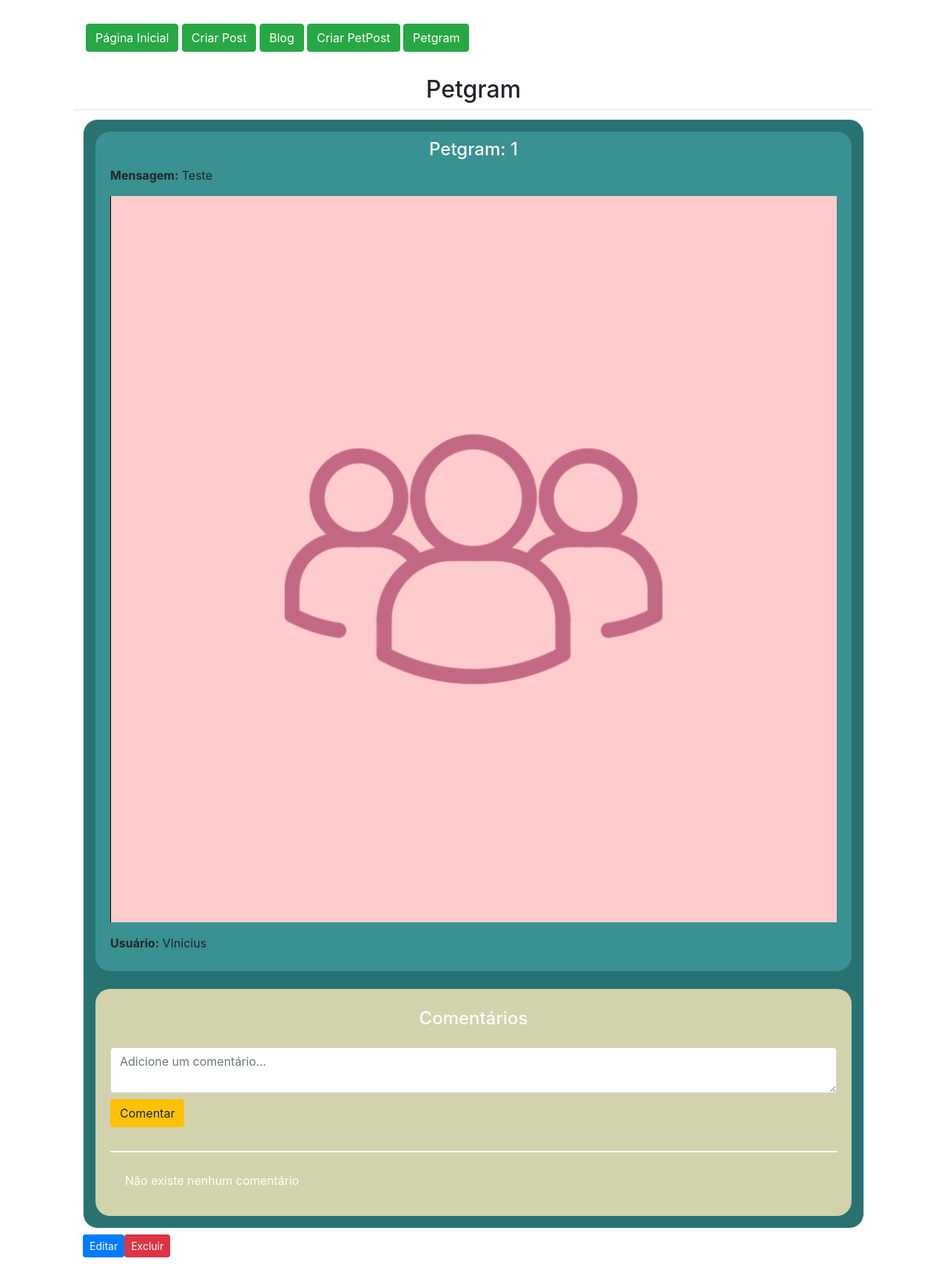
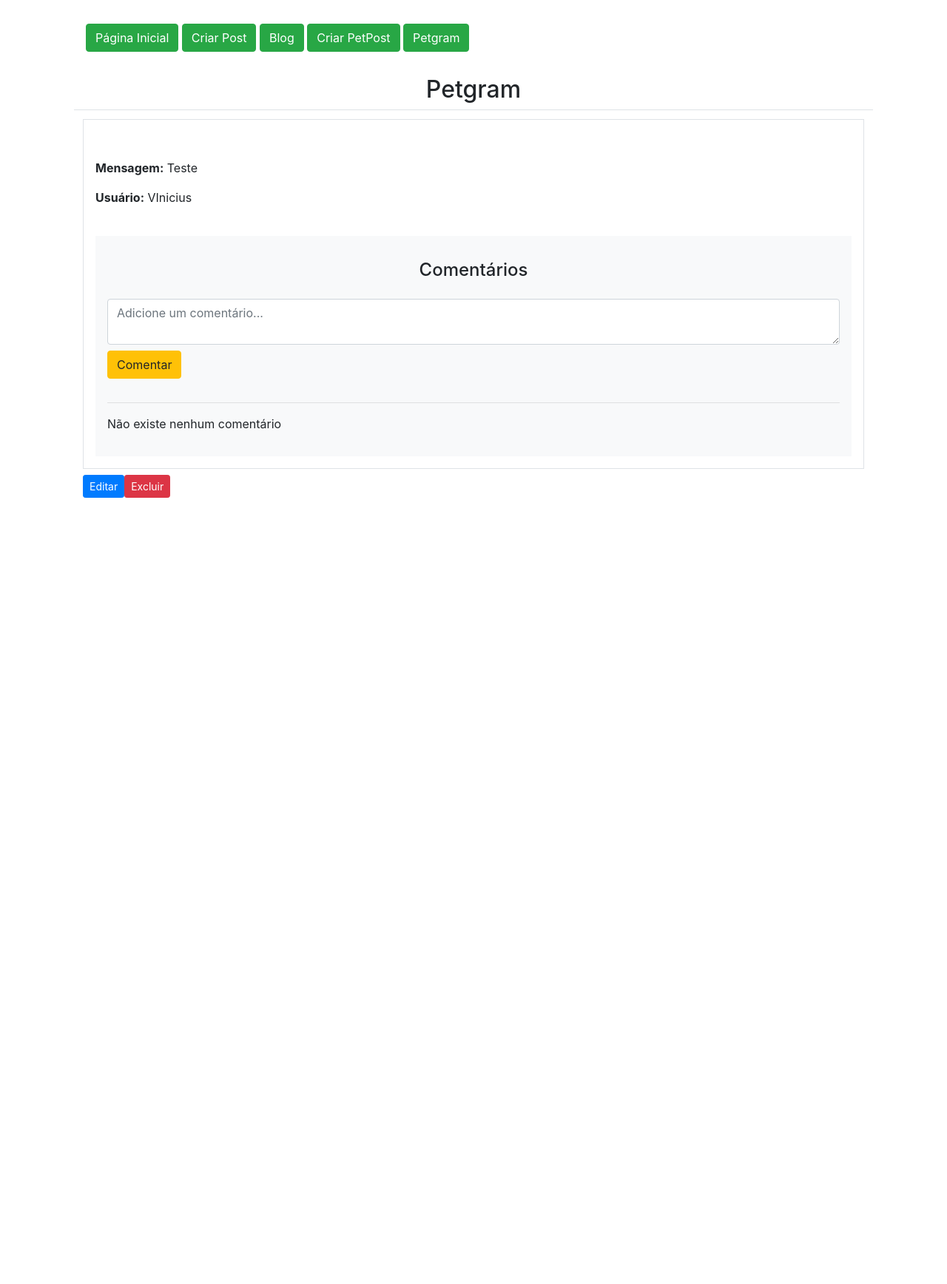
Before and after one commit to ViniciusLeandroCodogno/projeto-final-zero, a Flask app: page /petgram/lista/ in a window 1280 px wide. Shown: the whole page at 74% size. After the commit the page ends 673 px from the top, so only its background shows below. Run offline with Flask 3, Linux system fonts and the light colour scheme; a user stored in the database is signed in; data comes from the database, SQL or seed files in the repository; both versions use the stored data as it was before the commit; data that the repository does not hold is empty; some libraries are stand-ins or nearby versions.

Commit message:
Código Funcional Default
19/08

```diff
--- a/app/models.py
+++ b/app/models.py
@@ -15,12 +15,10 @@ class User(db.Model, UserMixin):
     petgrams = db.relationship('Petgram', backref='user', lazy=True)
     comentarios_petgram = db.relationship('ComentarioPetgram', backref='user', lazy=True)
 
-
 class Post(db.Model):
     id = db.Column(db.Integer, primary_key=True)
     mensagem = db.Column(db.String, nullable=True)
     user_id = db.Column(db.Integer, db.ForeignKey('user.id'), nullable=True)
-    imagem_url = db.Column(db.String, nullable=True)
 
 class Comentario(db.Model):
     id = db.Column(db.Integer, primary_key=True)
@@ -35,7 +33,6 @@ class Petgram(db.Model):
     id = db.Column(db.Integer, primary_key=True)
     mensagem = db.Column(db.Text, nullable=False)
     user_id = db.Column(db.Integer, db.ForeignKey('user.id'), nullable=False)
-    imagem_url = db.Column(db.String, nullable=True)
     comentarios = db.relationship('ComentarioPetgram', backref='petgram', lazy=True)
 
 class ComentarioPetgram(db.Model):
--- a/app/templates/petgram_lista.html
+++ b/app/templates/petgram_lista.html
@@ -11,50 +11,45 @@
                         <tr>
                             <td colspan="4">
                                 <!-- Estrutura do Petgram -->
-                                <div class="Estrutura_do_Petgram d-flex flex-column border p-3 mb-2" style="background-color: #297272; padding: 10px 20px; border-radius: 20px;">
+                                <div class="petgram-estrutura d-flex flex-column border p-3 mb-2 rounded-3">
 
                                     <!-- Informações do Petgram -->
-                                    <div class="d-flex flex-column mb-4" style="background-color: #399191; padding: 10px 20px; border-radius: 20px;">
-                                        <h4 class="w-100 text-center" style="color: white;">Petgram: {{ linha.id }}</h4>
+                                    <div class="petgram-info d-flex flex-column mb-4">
+                                        <h4 class="w-100 text-center text-white">Petgram: {{ linha.id }}</h4>
                                         <p><strong>Mensagem:</strong> {{ linha.mensagem }}</p>
-
-                                        {% if linha.imagem_url %}
-                                            <img src="{{ linha.imagem_url }}" alt="Imagem do petgram" class="img-fluid mb-3">
-                                        {% endif %}
-
                                         <p><strong>Usuário:</strong> {{ linha.user.nome }}</p>
                                     </div>
 
-                                    <!-- Estrutura dos Comentários do Petgram -->
-                                    <div class="Comentario_div" style="background-color: #D2D2AC; padding: 10px 20px; border-radius: 20px;">
-                                        <h4 class="w-100 text-center mt-3 mb-4" style="color: white;">Comentários</h4>
+                                    <!-- Comentários do Petgram -->
+                                    <div class="petgram-comentarios bg-light p-3 rounded-3">
+                                        <h4 class="w-100 text-center mt-3 mb-4">Comentários</h4>
 
-                                        <!-- Formulário dos Comentários -->
+                                        <!-- Formulário de Comentários -->
                                         <form action="{{ url_for('comentar_petgram', petgram_id=linha.id) }}" method="POST" class="mt-2">
                                             <div class="form-group">
                                                 <textarea name="conteudo" class="form-control" placeholder="Adicione um comentário..." required></textarea>
                                                 <button type="submit" class="btn btn-warning mt-2 mb-3">Comentar</button>
                                             </div>
-                                            <hr style="border: 1px solid white;">
+                                            <hr class="text-white">
                                         </form>
 
-                                        <!-- Estrutura Visualização dos Comentários -->
-                                        <div style="background-color: #D2D2AC; padding: 10px 20px; border-radius: 20px; color: white;">
+                                        <!-- Exibição dos Comentários -->
+                                        <div class="comentarios-visualizacao">
                                             {% if linha.comentarios|length == 0 %}
                                                 <p>Não existe nenhum comentário</p>
                                             {% else %}
                                                 {% for comentario in linha.comentarios %}
-                                                    <div class="border p-2 mb-2" style="border-radius: 10px;">
-                                                        <p style="padding: 10px 10px 0px 10px;">
+                                                    <div class="comentario-item border p-2 mb-2 rounded-2">
+                                                        <p>
                                                             {{ comentario.conteudo }} <br><br>
-                                                            <small>Comentário feito por: <strong>{{ comentario.user.nome }}</strong></small> <br>
+                                                            <small>Comentário feito por: <strong>{{ comentario.user.nome }}</strong></small>
                                                         </p>
                                                         {% if comentario.user_id == current_user.id %}
                                                             <div class="actions d-flex">
-                                                                <a href="{{ url_for('editar_comentario_petgram', comentario_id=comentario.id) }}" class="btn btn-primary btn-sm mb-2" style="width: auto;">Editar</a>
+                                                                <a href="{{ url_for('editar_comentario_petgram', comentario_id=comentario.id) }}" class="btn btn-primary btn-sm me-2">Editar</a>
                                                                 <form action="{{ url_for('excluir_comentario_petgram', comentario_id=comentario.id) }}" method="POST" style="display:inline;">
                                                                     <input type="hidden" name="_method" value="DELETE">
-                                                                    <button type="submit" class="btn btn-danger btn-sm" style="width: auto;">Excluir</button>
+                                                                    <button type="submit" class="btn btn-danger btn-sm">Excluir</button>
                                                                 </form>
                                                             </div>
                                                         {% endif %}
@@ -65,13 +60,13 @@
                                     </div>
                                 </div>
 
-                                <!-- Botões de ação do Petgram -->
+                                <!-- Botões de Ação do Petgram -->
                                 <div class="actions d-flex">
                                     {% if linha.user.id == current_user.id %}
-                                        <a href="{{ url_for('editar_petgram', petgram_id=linha.id) }}" class="btn btn-primary btn-sm mb-2" style="width: auto;">Editar</a>
+                                        <a href="{{ url_for('editar_petgram', petgram_id=linha.id) }}" class="btn btn-primary btn-sm me-2">Editar</a>
                                         <form action="{{ url_for('excluir_petgram', petgram_id=linha.id) }}" method="POST" style="display:inline;">
                                             <input type="hidden" name="_method" value="DELETE">
-                                            <button type="submit" class="btn btn-danger btn-sm" style="width: auto;">Excluir</button>
+                                            <button type="submit" class="btn btn-danger btn-sm">Excluir</button>
                                         </form>
                                     {% endif %}
                                 </div>
--- a/app/templates/petgram_novo.html
+++ b/app/templates/petgram_novo.html
@@ -13,11 +13,6 @@
             <div class="form-group mb-3">
                 {{ form.mensagem.label(class="form-label") }}
                 {{ form.mensagem(class="form-control custom-textarea", placeholder="Digite sua mensagem aqui...") }}
-            </div>
-
-            <div class="form-group mb-3">
-                {{ form.imagem.label(class="form-label") }}
-                {{ form.imagem(class="form-control") }}
             </div>
 
             <div class="form-group mb-3">
--- a/app/templates/post_novo.html
+++ b/app/templates/post_novo.html
@@ -14,12 +14,6 @@
                 {{ form.mensagem.label(class="form-label") }}
                 {{ form.mensagem(class="form-control custom-textarea", placeholder="Digite sua mensagem aqui...") }}
             </div>
-
-            <div class="form-group mb-3">
-                {{ form.imagem.label(class="form-label") }}
-                {{ form.imagem(class="form-control") }}
-            </div>
-
             <div class="form-group mb-3">
                 {{ form.btnSubmit(class="btn btn-warning") }}
             </div>
--- a/app/views.py
+++ b/app/views.py
@@ -2,15 +2,7 @@ from app import app, db
 from flask import render_template, url_for, redirect, request
 from app.forms import userForm, loginForm, postForm, petgramForm
 from flask_login import login_user, logout_user, current_user
-from app.models import Post, Comentario, Petgram
-from werkzeug.utils import secure_filename
-import os
-
-UPLOAD_FOLDER = 'static/images'
-ALLOWED_EXTENSIONS = {'png', 'jpg', 'jpeg', 'gif'}
-
-def allowed_file(filename):
-    return '.' in filename and filename.rsplit('.', 1)[1].lower() in ALLOWED_EXTENSIONS
+from app.models import Post, Comentario, Petgram, ComentarioPetgram
 
 @app.route('/', methods=['GET', 'POST'])
 def homepage():
@@ -39,21 +31,10 @@ def logout():
 def postNovo():
     form = postForm()
     if form.validate_on_submit():
-        imagem = request.files.get('imagem')
-        if imagem and allowed_file(imagem.filename):
-            filename = secure_filename(imagem.filename)
-            imagem_path = os.path.join(UPLOAD_FOLDER, filename)
-            imagem.save(imagem_path)
-            imagem_url = url_for('static', filename='images/' + filename)
-        else:
-            imagem_url = None
-
         post = Post(
             mensagem=form.mensagem.data,
-            imagem_url=imagem_url,
             user_id=current_user.id
         )
-
         db.session.add(post)
         db.session.commit()
 
@@ -76,7 +57,6 @@ def comentar_post(post_id):
     db.session.commit()
 
     return redirect(url_for('postLista'))
-
 
 @app.route('/editar_post/<int:post_id>', methods=['GET', 'POST'])
 def editar_post(post_id):
@@ -120,25 +100,14 @@ def excluir_comentario(comentario_id):
         db.session.commit()
     return redirect(url_for('postLista'))
 
-@app.route('/petgram/novo/', methods=['GET', 'POST'])
+@app.route('/petgram/', methods=['GET', 'POST'])
 def petgramNovo():
     form = petgramForm()
     if form.validate_on_submit():
-        imagem = request.files.get('imagem')
-        if imagem and allowed_file(imagem.filename):
-            filename = secure_filename(imagem.filename)
-            imagem_path = os.path.join(UPLOAD_FOLDER, filename)
-            imagem.save(imagem_path)
-            imagem_url = url_for('static', filename='images/' + filename)
-        else:
-            imagem_url = None
-
         petgram = Petgram(
             mensagem=form.mensagem.data,
-            imagem_url=imagem_url,
             user_id=current_user.id
         )
-
         db.session.add(petgram)
         db.session.commit()
 
@@ -156,7 +125,7 @@ def comentar_petgram(petgram_id):
     petgram = Petgram.query.get_or_404(petgram_id)
     conteudo = request.form.get('conteudo')
 
-    comentario = Comentario(conteudo=conteudo, user_id=current_user.id, petgram_id=petgram.id)
+    comentario = ComentarioPetgram(conteudo=conteudo, user_id=current_user.id, petgram_id=petgram.id)
     db.session.add(comentario)
     db.session.commit()
 
@@ -166,7 +135,7 @@ def comentar_petgram(petgram_id):
 def editar_petgram(petgram_id):
     petgram = Petgram.query.get_or_404(petgram_id)
     if petgram.user_id != current_user.id:
-        return redirect(url_for('petgramLista'))
+        return redirect(url_for('petgram_lista'))
 
     if request.method == 'POST':
         petgram.mensagem = request.form.get('mensagem')
@@ -185,20 +154,20 @@ def excluir_petgram(petgram_id):
 
 @app.route('/editar_comentario_petgram/<int:comentario_id>', methods=['GET', 'POST'])
 def editar_comentario_petgram(comentario_id):
-    comentario = Comentario.query.get_or_404(comentario_id)
+    comentario = ComentarioPetgram.query.get_or_404(comentario_id)
     if comentario.user_id != current_user.id:
-        return redirect(url_for('petgramLista'))
+        return redirect(url_for('petgram_lista'))
 
     if request.method == 'POST':
         comentario.conteudo = request.form.get('conteudo')
         db.session.commit()
         return redirect(url_for('petgramLista'))
 
-    return render_template('editar_comentario.html', comentario=comentario)
+    return render_template('editar_comentario_petgram.html', comentario=comentario)
 
 @app.route('/excluir_comentario_petgram/<int:comentario_id>', methods=['POST'])
 def excluir_comentario_petgram(comentario_id):
-    comentario = Comentario.query.get_or_404(comentario_id)
+    comentario = ComentarioPetgram.query.get_or_404(comentario_id)
     if comentario.user_id == current_user.id:
         db.session.delete(comentario)
         db.session.commit()
```
Also changed, not shown: app/__init__.py (+0 -12 lines), app/forms.py (+0 -17 lines), app/templates/post_lista.html (+18 -23 lines), migrations/versions/f58233c17ed5_.py (added, +38 -0 lines), instance/database.db, static/images/Quem_somos.jpg (deleted).
